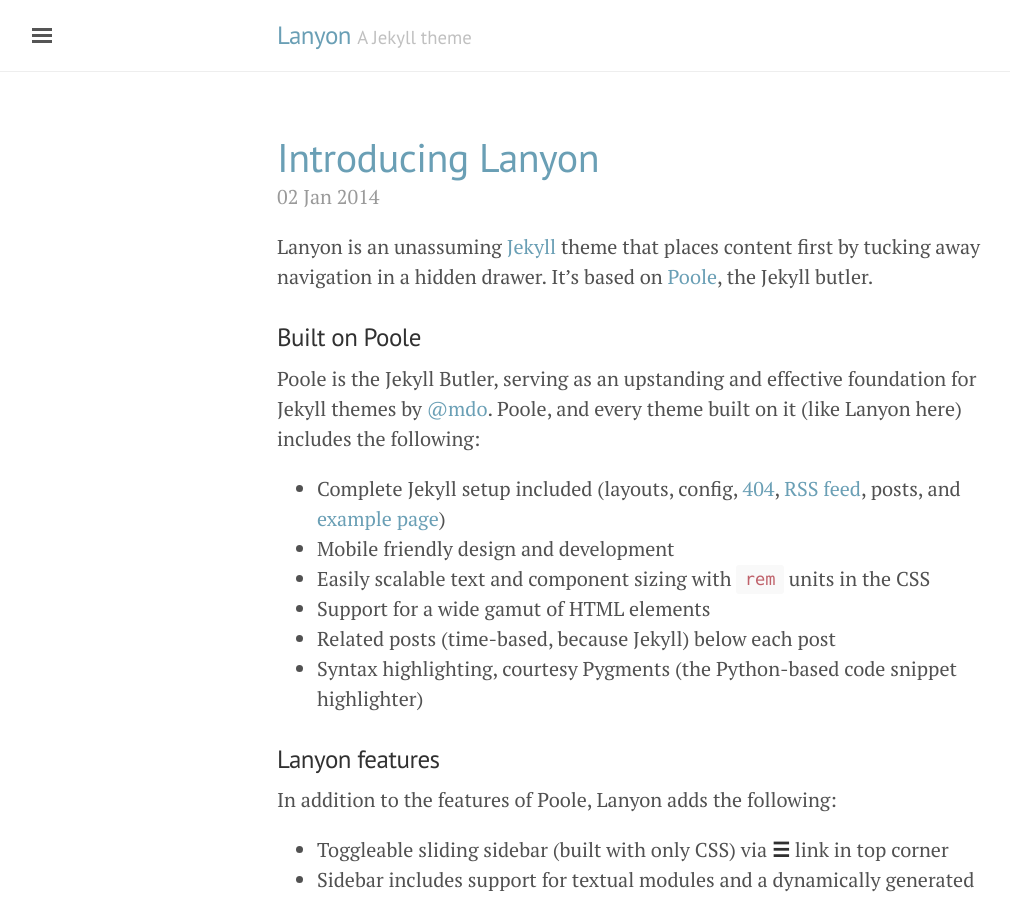
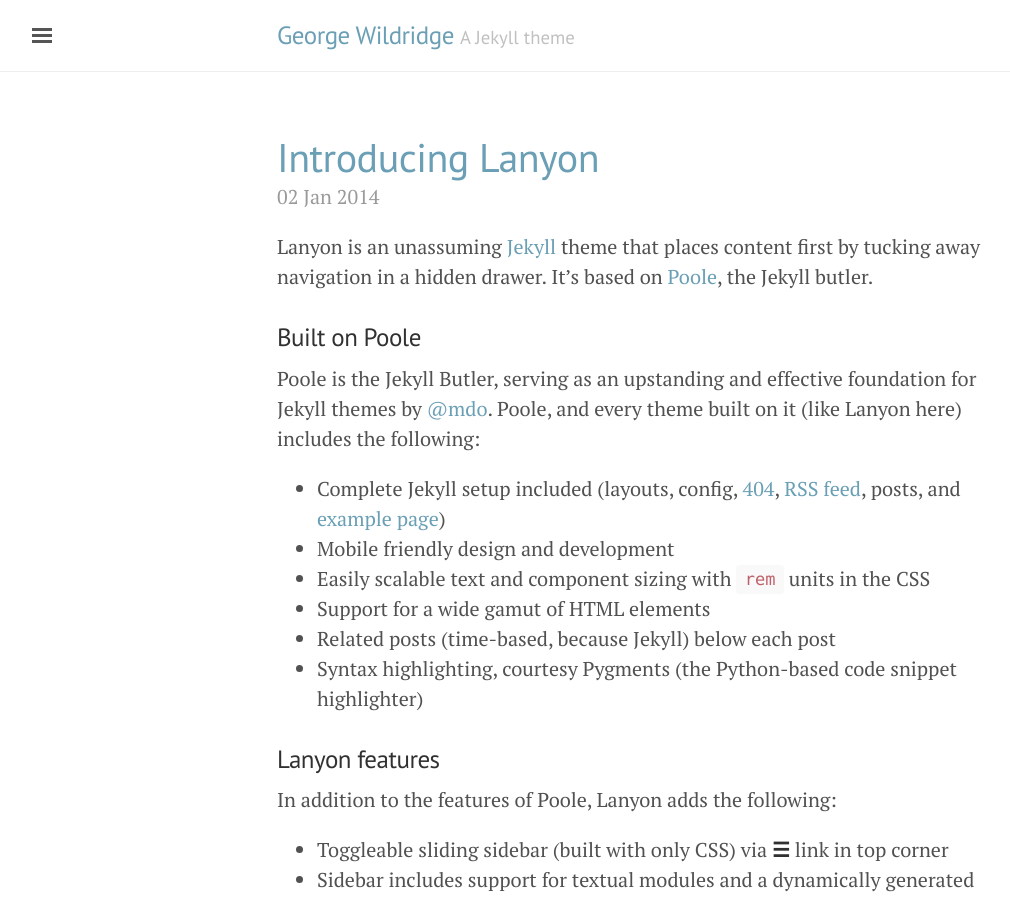
Before and after one commit to georgewildridge/georgewildridgeoriginalwebsite, a Jekyll site: the page built from index.html, in a window 1280 px wide and 900 px high. Shown: the whole window, without its empty margins (3-1013 px from the left). Built offline with Jekyll 4.4.1, drawn with Linux system fonts in a browser that asks for light colours; the list of posts is cut into pages by our own code.

Commit message:
Basic Info

```diff
--- a/_config.yml
+++ b/_config.yml
@@ -5,7 +5,7 @@
 relative_permalinks: False
 
 # Setup
-title:               Lanyon
+title:               George Wildridge
 tagline:             'A Jekyll theme'
 description:         'A reserved <a href="http://jekyllrb.com" target="_blank">Jekyll</a> theme that places the utmost gravity on content with a hidden drawer. Made by <a href="https://twitter.com/mdo" target="_blank">@mdo</a>.'
 url:                 http://lanyon.getpoole.com
@@ -14,9 +14,9 @@
 
 # About/contact
 author:
-  name:              Mark Otto
-  url:               https://twitter.com/mdo
-  email:             markdotto@gmail.com
+  name:              George Wildridge
+  url:               https://twitter.com/georgewildridge
+  email:
 
 # Custom vars
 version:             1.0.0
```
